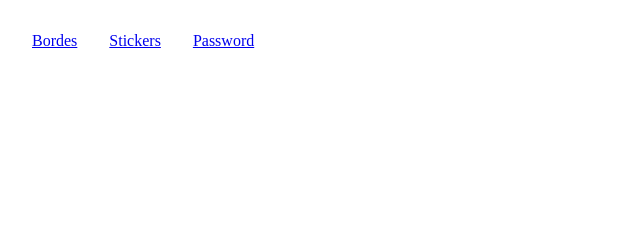
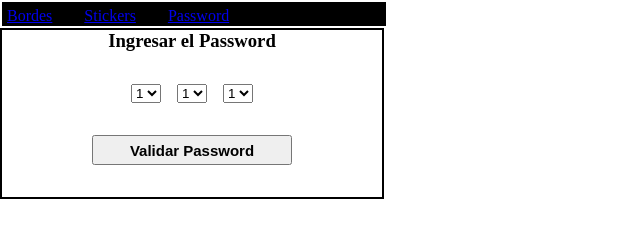
Before and after one commit to angelaaguilan/condiciones-js, a plain HTML site: page password.html in a window 1280 px wide. Shown: the whole page, without its empty margins (0-640 px from the left). Drawn offline with Linux system fonts and the light colour scheme.

Commit message:
2da versión Estructura Passw

```diff
--- a/assets/css/style.css
+++ b/assets/css/style.css
@@ -11,8 +11,14 @@
 
 .menu {
     display: flex;
+    align-content: center;
+    width: 30vw;
+    height: 3vh;
+    padding: 5px;
     gap: 2rem;
-    margin: 2rem;
+    margin: 2px;
+    color: rgb(225, 225, 225);
+    background-color: black;
 }
 
 .container-ppal {
@@ -38,3 +44,29 @@
 input {
     width: 5rem;
 }
+
+.container-pw {
+    display: flex;
+    flex-direction: column;
+    width: 30vw;
+    align-items: center;
+    gap: 2rem;
+    border: solid 2px black;
+
+}
+
+.containerNumber {
+    display: flex;
+    width: 50vw;
+    align-content: center;
+    justify-content: center;
+    /* background-color: blue; */
+    gap: 1rem;
+}
+
+.btnin {
+    width: 200px;
+    height: 30px;
+    font-size: 15px;
+    font-weight: 600;
+}
--- a/password.html
+++ b/password.html
@@ -6,6 +6,7 @@
     <title>Condiciones - Password</title>
     <link rel="stylesheet" href="./assets/css/style.css">
 </head>
+
 <body>
     <main class="menu">
         <a href="./index.html">Bordes</a>
@@ -13,7 +14,51 @@
         <a href="./password.html">Password</a>
     </main>
 
+    <div class="container-pw">
+        <h3>Ingresar el Password</h3>
+        <section class="containerNumber">
 
+            <select id="numero1">
+                <option>1</option>
+                <option>2</option>
+                <option>3</option>
+                <option>4</option>
+                <option>5</option>
+                <option>6</option>
+                <option>7</option>
+                <option>8</option>
+                <option>9</option>
+            </select>
+
+            <select id="numero2">
+                <option>1</option>
+                <option>2</option>
+                <option>3</option>
+                <option>4</option>
+                <option>5</option>
+                <option>6</option>
+                <option>7</option>
+                <option>8</option>
+                <option>9</option>
+            </select>
+
+            <select id="numero3">
+                <option>1</option>
+                <option>2</option>
+                <option>3</option>
+                <option>4</option>
+                <option>5</option>
+                <option>6</option>
+                <option>7</option>
+                <option>8</option>
+                <option>9</option>
+            </select>
+        </section>
+
+        <button class="btnin">Validar Password</button>
+        <p class="respuesta"></p>
+
+    </div>
 
 </body>
 </html>
```
Also changed, not shown: index.html (+1 -1 lines), 1 other file.
